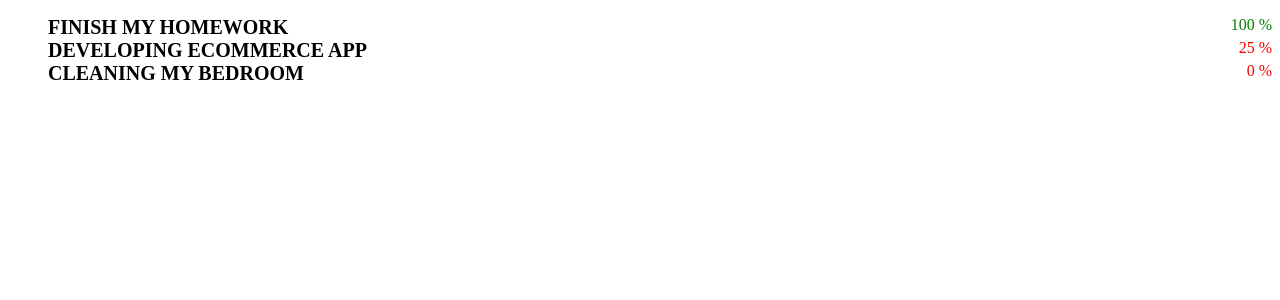
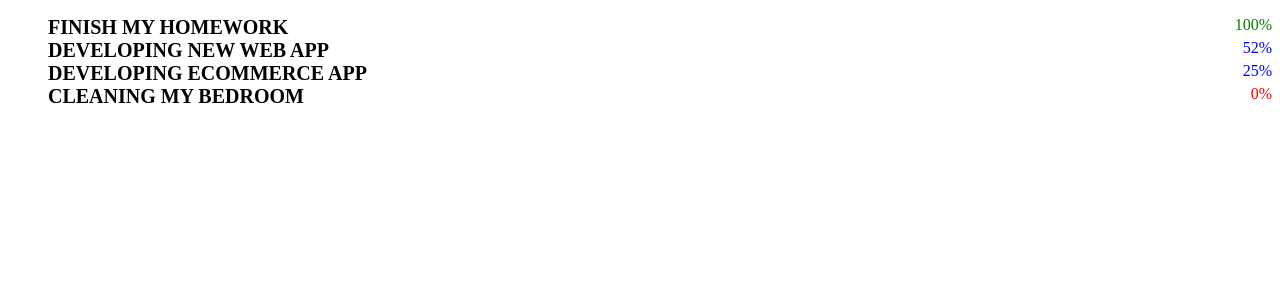
Before and after one commit to ahmed-elkhalily/React-Course, a React (Vite) app in the folder react-app/: page / in a window 1280 px wide. Shown: the top 300 px of the page. Built offline with nearby package versions, Linux system fonts and the light colour scheme.

Commit message:
Solution 2

```diff
--- a/react-app/src/App.css
+++ b/react-app/src/App.css
@@ -13,6 +13,9 @@
 .progress.completed {
   color: green;
 }
+.progress.onwork {
+  color: blue;
+}
 .progress.not-yet {
   color: red;
 }
--- a/react-app/src/App.jsx
+++ b/react-app/src/App.jsx
@@ -5,6 +5,10 @@ function App() {
     {
       title: "Finish My Homework",
       progress: 100,
+    },
+    {
+      title: "Developing New Web App",
+      progress: 52,
     },
     {
       title: "Developing Ecommerce App",
@@ -15,7 +19,13 @@ function App() {
       progress: 0,
     },
   ];
-  // list
+
+  function generateProgressClassName(progress) {
+    if (progress === 100) return "completed";
+    else if (progress > 0) return "onwork";
+    else return "not-yet";
+  }
+
   return (
     <ul>
       {todoLIst.map((listItem, index) => {
@@ -23,10 +33,10 @@ function App() {
           <li className="task" key={index}>
             <span className="title">{listItem.title.toUpperCase()}</span>
             <span
-              className={`progress ${
-                listItem.progress === 100 ? "completed" : "not-yet"
-              }`}
-            >{`${listItem.progress} %`}</span>
+              className={`progress ${generateProgressClassName(
+                listItem.progress
+              )}`}
+            >{`${listItem.progress}%`}</span>
           </li>
         );
       })}
```
